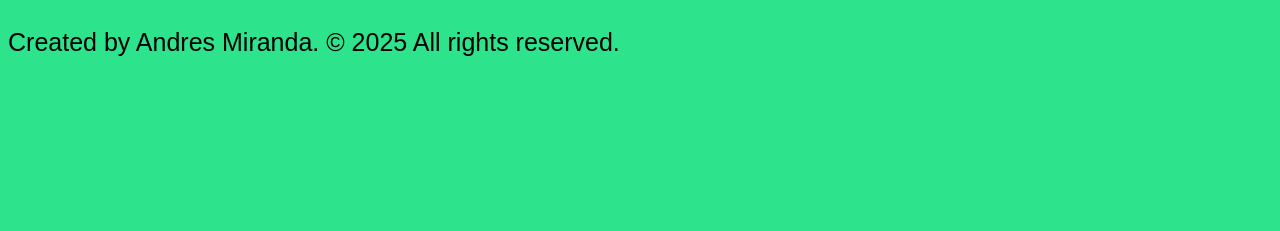
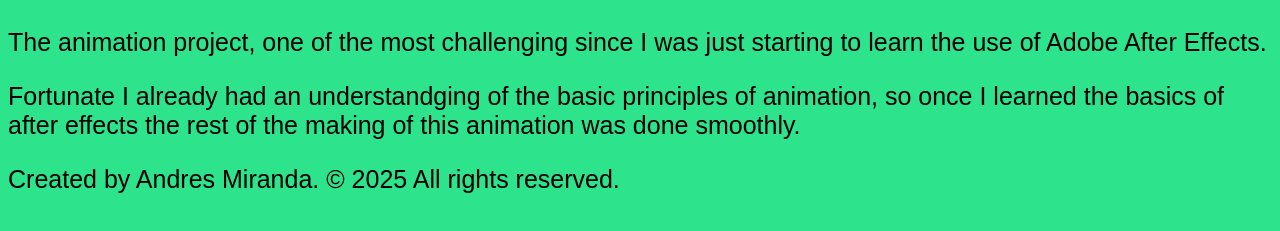
Before and after one commit to amiranda290/My-Work-at-School, a plain HTML site: page animation.html in a window 1280 px wide. Shown: the part 373-604 px from the top of the page. Drawn offline with Linux system fonts and the light colour scheme.

Commit message:
New additions
Added descriptive paragraph to each of the sections and items to show.

```diff
--- a/animation.html
+++ b/animation.html
@@ -23,6 +23,8 @@
             <video controls>
             <source src="media/animationproject.mp4" type="video/mp4"/>
             </video>
+            <p>The animation project, one of the most challenging since I was just starting to learn the use of Adobe After Effects.</p>
+            <p>Fortunate I already had an understandging of the basic principles of animation, so once I learned the basics of after effects the rest of the making of this animation was done smoothly.</p>
         </main>
 
         <footer>
```
Also changed, not shown: audio.html (+1 -0 lines), images.html (+2 -0 lines).
